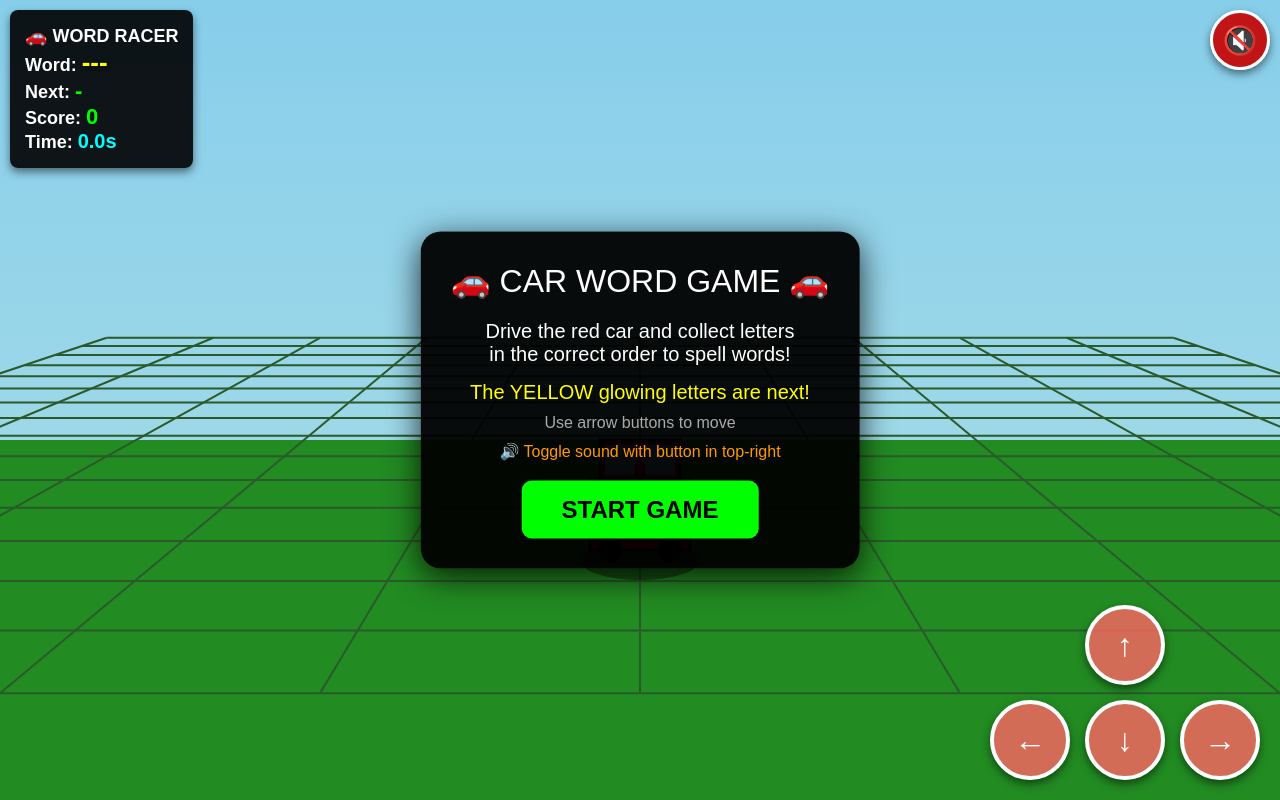
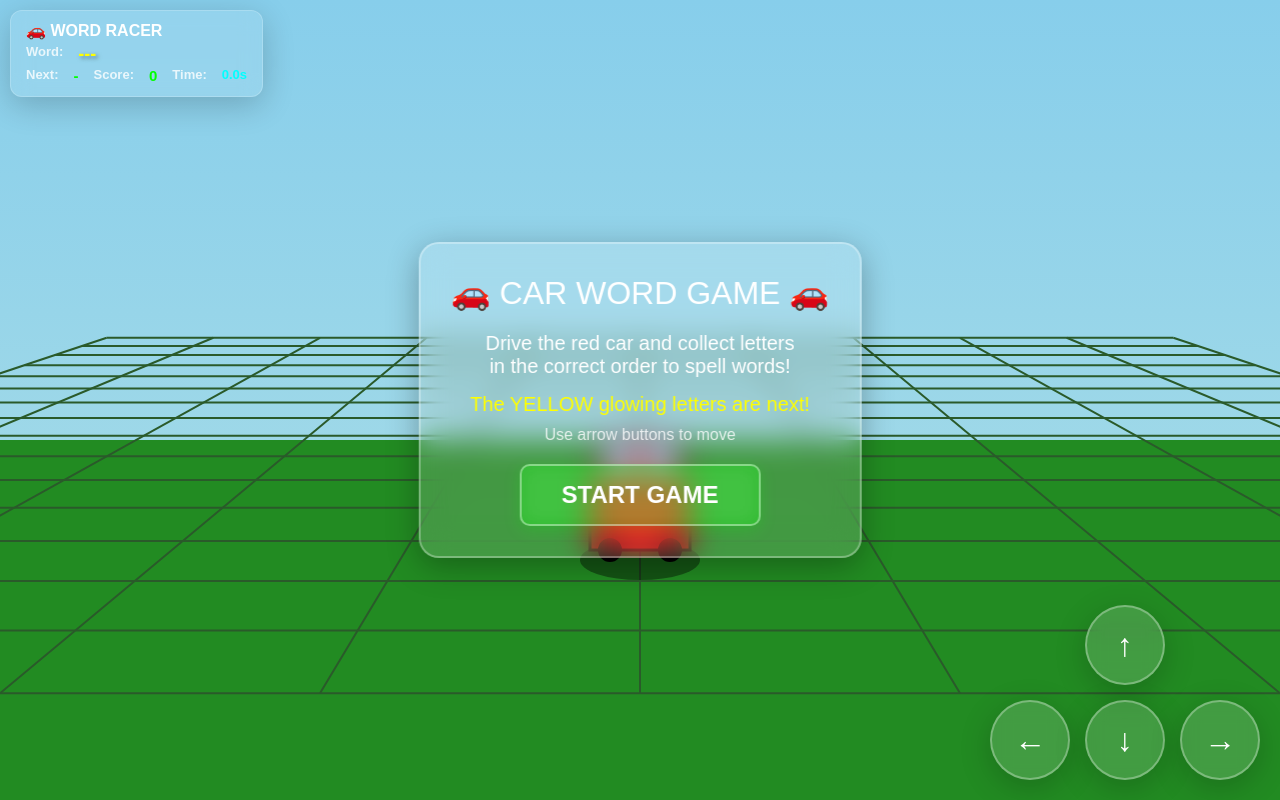
Before and after one commit to kerndeveloper/wordcar2, a plain HTML site: page index.html in a window 1280 px wide. Drawn offline with Linux system fonts and the light colour scheme.

Commit message:
Add files via upload

```diff
--- a/index.html
+++ b/index.html
@@ -3,7 +3,7 @@
 <head>
     <meta charset="UTF-8">
     <meta name="viewport" content="width=device-width, initial-scale=1.0, maximum-scale=1.0, user-scalable=no">
-    <title>Car Word Game - Complete!</title>
+    <title>Car Word Game</title>
     <style>
         * {
             margin: 0;
@@ -29,24 +29,42 @@
             top: 10px;
             left: 10px;
             color: white;
-            background: rgba(0, 0, 0, 0.9);
-            padding: 15px;
-            border-radius: 8px;
-            font-size: 18px;
+            background: rgba(255, 255, 255, 0.1);
+            backdrop-filter: blur(10px);
+            -webkit-backdrop-filter: blur(10px);
+            border: 1px solid rgba(255, 255, 255, 0.2);
+            padding: 10px 15px;
+            border-radius: 12px;
+            font-size: 14px;
             z-index: 10;
             font-weight: bold;
-            box-shadow: 0 4px 8px rgba(0,0,0,0.5);
+            box-shadow: 0 8px 32px rgba(0, 0, 0, 0.2);
+        }
+
+        .ui-title {
+            font-size: 16px;
+            margin-bottom: 4px;
+        }
+
+        .ui-row {
+            display: flex;
+            gap: 15px;
+            margin: 2px 0;
+            font-size: 13px;
+        }
+
+        .ui-label {
+            opacity: 0.8;
         }
 
         .highlight {
             color: #00ff00;
-            font-size: 22px;
+            font-size: 15px;
         }
 
         .word-display {
             color: #ffff00;
-            font-size: 26px;
-            margin-top: 5px;
+            font-size: 18px;
             text-shadow: 2px 2px 4px rgba(0,0,0,0.5);
         }
 
@@ -56,35 +74,6 @@
 
         .timer {
             color: #00ffff;
-            font-size: 20px;
-        }
-
-        #soundToggle {
-            position: absolute;
-            top: 10px;
-            right: 10px;
-            width: 60px;
-            height: 60px;
-            background: rgba(0, 200, 0, 0.9);
-            border: 3px solid white;
-            border-radius: 50%;
-            color: white;
-            font-size: 28px;
-            display: flex;
-            align-items: center;
-            justify-content: center;
-            cursor: pointer;
-            z-index: 10;
-            box-shadow: 0 4px 8px rgba(0,0,0,0.5);
-            user-select: none;
-        }
-
-        #soundToggle:active {
-            transform: scale(0.9);
-        }
-
-        #soundToggle.off {
-            background: rgba(200, 0, 0, 0.9);
         }
 
         .controls {
@@ -97,8 +86,10 @@
         .btn {
             width: 80px;
             height: 80px;
-            background: rgba(255, 100, 100, 0.8);
-            border: 4px solid white;
+            background: rgba(255, 255, 255, 0.15);
+            backdrop-filter: blur(10px);
+            -webkit-backdrop-filter: blur(10px);
+            border: 2px solid rgba(255, 255, 255, 0.3);
             border-radius: 50%;
             color: white;
             font-size: 32px;
@@ -108,11 +99,11 @@
             justify-content: center;
             touch-action: manipulation;
             user-select: none;
-            box-shadow: 0 4px 8px rgba(0,0,0,0.5);
+            box-shadow: 0 8px 32px rgba(0, 0, 0, 0.2);
         }
 
         .btn:active {
-            background: rgba(255, 200, 200, 0.9);
+            background: rgba(255, 255, 255, 0.25);
             transform: scale(0.9);
         }
 
@@ -133,7 +124,10 @@
             top: 50%;
             left: 50%;
             transform: translate(-50%, -50%);
-            background: rgba(0, 0, 0, 0.95);
+            background: rgba(255, 255, 255, 0.1);
+            backdrop-filter: blur(15px);
+            -webkit-backdrop-filter: blur(15px);
+            border: 2px solid rgba(255, 255, 255, 0.3);
             padding: 30px;
             border-radius: 20px;
             text-align: center;
@@ -142,13 +136,14 @@
             font-weight: bold;
             display: none;
             z-index: 100;
-            box-shadow: 0 8px 32px rgba(0,0,0,0.8);
+            box-shadow: 0 8px 32px rgba(0,0,0,0.3);
         }
 
         .celebrate-text {
             color: #ffff00;
             font-size: 48px;
             margin-bottom: 10px;
+            text-shadow: 2px 2px 8px rgba(0,0,0,0.5);
         }
 
         #instructions {
@@ -156,7 +151,10 @@
             top: 50%;
             left: 50%;
             transform: translate(-50%, -50%);
-            background: rgba(0, 0, 0, 0.95);
+            background: rgba(255, 255, 255, 0.15);
+            backdrop-filter: blur(15px);
+            -webkit-backdrop-filter: blur(15px);
+            border: 2px solid rgba(255, 255, 255, 0.3);
             padding: 30px;
             border-radius: 20px;
             text-align: center;
@@ -164,23 +162,26 @@
             font-size: 20px;
             z-index: 100;
             max-width: 90%;
-            box-shadow: 0 8px 32px rgba(0,0,0,0.8);
+            box-shadow: 0 8px 32px rgba(0,0,0,0.3);
         }
 
         .start-btn {
             margin-top: 20px;
             padding: 15px 40px;
-            background: #00ff00;
-            color: black;
-            border: none;
+            background: rgba(0, 255, 0, 0.3);
+            backdrop-filter: blur(10px);
+            -webkit-backdrop-filter: blur(10px);
+            border: 2px solid rgba(255, 255, 255, 0.4);
+            color: white;
             border-radius: 10px;
             font-size: 24px;
             font-weight: bold;
             cursor: pointer;
+            box-shadow: 0 4px 16px rgba(0,255,0,0.2);
         }
 
         .start-btn:active {
-            background: #00cc00;
+            background: rgba(0, 255, 0, 0.5);
         }
     </style>
 </head>
@@ -194,24 +195,27 @@
         <div style="color: #ffff00; margin-bottom: 10px;">
             The YELLOW glowing letters are next!
         </div>
-        <div style="font-size: 16px; color: #aaa; margin-bottom: 10px;">
+        <div style="font-size: 16px; opacity: 0.8;">
             Use arrow buttons to move
-        </div>
-        <div style="font-size: 16px; color: #ff9900;">
-            🔊 Toggle sound with button in top-right
         </div>
         <button class="start-btn" onclick="startGame()">START GAME</button>
     </div>
 
     <div id="ui">
-        🚗 <strong>WORD RACER</strong><br>
-        Word: <span class="word-display" id="wordDisplay">---</span><br>
-        Next: <span class="highlight" id="nextLetter">-</span><br>
-        Score: <span class="highlight" id="score">0</span><br>
-        Time: <span class="timer" id="timer">0.0s</span>
+        <div class="ui-title">🚗 WORD RACER</div>
+        <div class="ui-row">
+            <span class="ui-label">Word:</span>
+            <span class="word-display" id="wordDisplay">---</span>
+        </div>
+        <div class="ui-row">
+            <span class="ui-label">Next:</span>
+            <span class="highlight" id="nextLetter">-</span>
+            <span class="ui-label">Score:</span>
+            <span class="highlight" id="score">0</span>
+            <span class="ui-label">Time:</span>
+            <span class="timer" id="timer">0.0s</span>
+        </div>
     </div>
-
-    <div id="soundToggle" onclick="toggleSound()">🔊</div>
 
     <div id="celebration">
         <div class="celebrate-text">🎉 WORD COMPLETE! 🎉</div>
@@ -244,11 +248,8 @@
         const scoreEl = document.getElementById('score');
         const timerEl = document.getElementById('timer');
         const celebrationEl = document.getElementById('celebration');
-        const soundToggleBtn = document.getElementById('soundToggle');
 
         let gameStarted = false;
-        let audioContext = null;
-        let soundEnabled = false; // Default OFF until user toggles
 
         function resizeCanvas() {
             canvas.width = window.innerWidth;
@@ -277,103 +278,6 @@
 
         let wordStartTime = 0;
         let currentWordTime = 0;
-
-        // Sound toggle function
-        function toggleSound() {
-            soundEnabled = !soundEnabled;
-
-            if (soundEnabled) {
-                // Turn ON
-                if (!audioContext) {
-                    audioContext = new (window.AudioContext || window.webkitAudioContext)();
-                }
-
-                if (audioContext.state === 'suspended') {
-                    audioContext.resume().then(() => {
-                        console.log('Audio enabled and resumed');
-                    });
-                }
-
-                soundToggleBtn.classList.remove('off');
-                soundToggleBtn.textContent = '🔊';
-                soundToggleBtn.style.background = 'rgba(0, 200, 0, 0.9)';
-            } else {
-                // Turn OFF
-                if (audioContext && audioContext.state === 'running') {
-                    audioContext.suspend().then(() => {
-                        console.log('Audio disabled and suspended');
-                    });
-                }
-
-                soundToggleBtn.classList.add('off');
-                soundToggleBtn.textContent = '🔇';
-                soundToggleBtn.style.background = 'rgba(200, 0, 0, 0.9)';
-            }
-        }
-
-        // Make toggleSound global
-        window.toggleSound = toggleSound;
-
-        function playCollectSound() {
-            if (!soundEnabled || !audioContext || audioContext.state !== 'running') {
-                return;
-            }
-
-            try {
-                const oscillator = audioContext.createOscillator();
-                const gainNode = audioContext.createGain();
-
-                oscillator.connect(gainNode);
-                gainNode.connect(audioContext.destination);
-
-                oscillator.frequency.value = 800;
-                oscillator.type = 'sine';
-
-                const now = audioContext.currentTime;
-                gainNode.gain.setValueAtTime(0.4, now);
-                gainNode.gain.exponentialRampToValueAtTime(0.01, now + 0.15);
-
-                oscillator.start(now);
-                oscillator.stop(now + 0.15);
-            } catch (e) {
-                console.log('Sound error:', e);
-            }
-        }
-
-        function playCompleteSound() {
-            if (!soundEnabled || !audioContext || audioContext.state !== 'running') {
-                return;
-            }
-
-            try {
-                const melody = [
-                    { freq: 523, time: 0, duration: 0.2 },
-                    { freq: 659, time: 0.15, duration: 0.2 },
-                    { freq: 784, time: 0.3, duration: 0.2 },
-                    { freq: 1047, time: 0.45, duration: 0.4 }
-                ];
-
-                melody.forEach(note => {
-                    const oscillator = audioContext.createOscillator();
-                    const gainNode = audioContext.createGain();
-
-                    oscillator.connect(gainNode);
-                    gainNode.connect(audioContext.destination);
-
-                    oscillator.frequency.value = note.freq;
-                    oscillator.type = 'triangle';
-
-                    const startTime = audioContext.currentTime + note.time;
-                    gainNode.gain.setValueAtTime(0.5, startTime);
-                    gainNode.gain.exponentialRampToValueAtTime(0.01, startTime + note.duration);
-
-                    oscillator.start(startTime);
-                    oscillator.stop(startTime + note.duration);
-                });
-            } catch (e) {
-                console.log('Sound error:', e);
-            }
-        }
 
         function createParticles(x, z) {
             for (let i = 0; i < 20; i++) {
@@ -677,7 +581,6 @@
                     currentLetterIndex++;
                     score += 10;
 
-                    playCollectSound();
                     createParticles(letter.x, letter.z);
                     updateUI();
 
@@ -686,7 +589,6 @@
                         const timeBonus = Math.max(0, Math.floor((10 - currentWordTime) * 5));
                         score += 50 + timeBonus;
 
-                        playCompleteSound();
                         showCelebration();
 
                         setTimeout(() => {
@@ -735,11 +637,6 @@
 
         window.startGame = startGame;
 
-        // Set initial state to OFF
-        soundToggleBtn.classList.add('off');
-        soundToggleBtn.textContent = '🔇';
-        soundToggleBtn.style.background = 'rgba(200, 0, 0, 0.9)';
-
         gameLoop();
     </script>
 </body>
```
